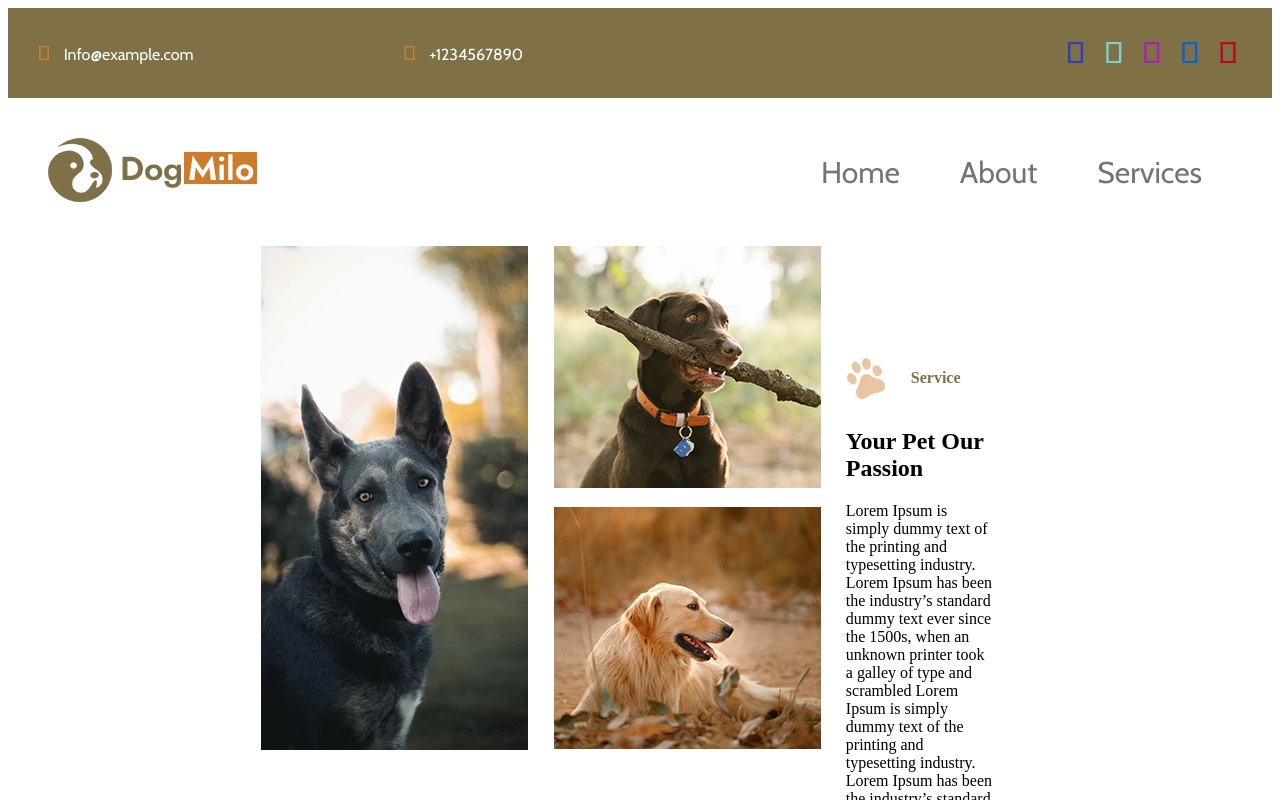
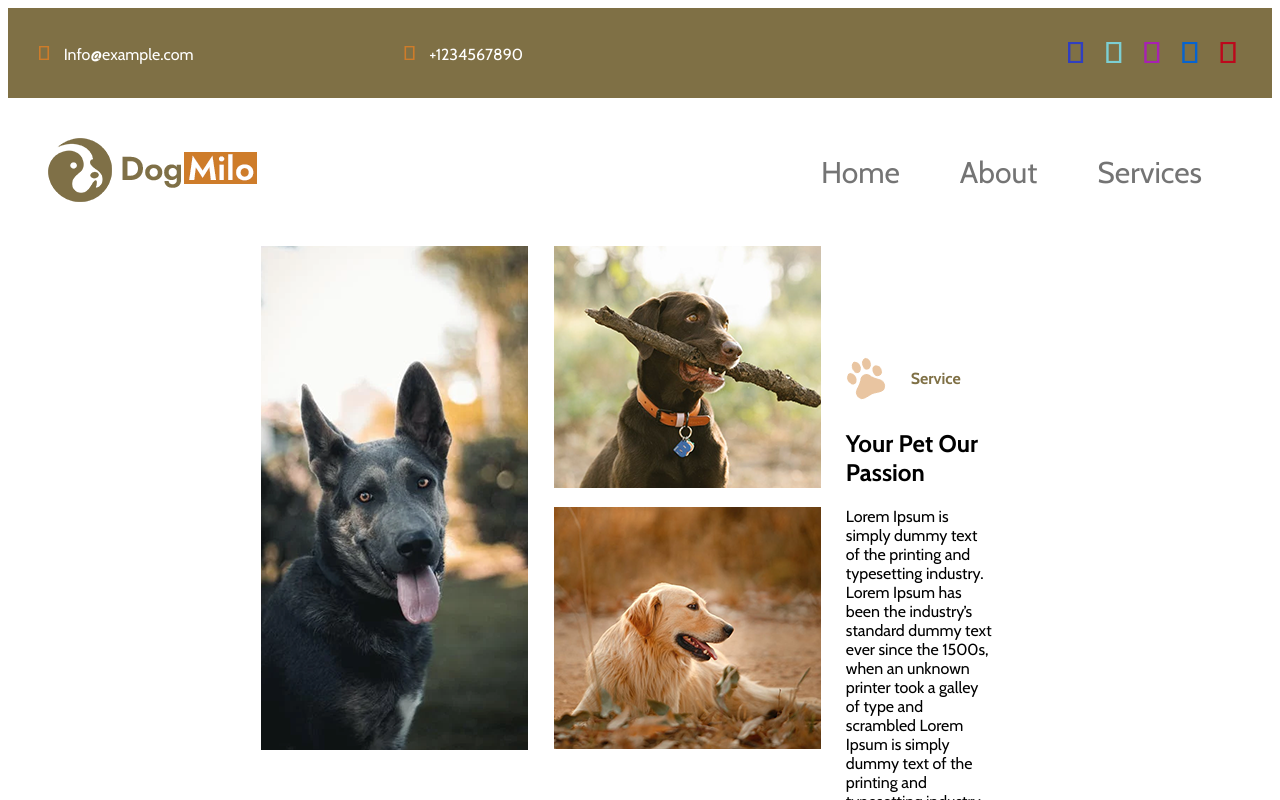
Before and after one commit to maurocazzato/proj-html-vuejs, a Vue app: page /Services in a window 1280 px wide. Shown: the top 800 px of the page. Built offline with nearby package versions, Linux system fonts and the light colour scheme.

Commit message:
font in app services

```diff
--- a/src/components/pages/appServices.vue
+++ b/src/components/pages/appServices.vue
@@ -112,7 +112,10 @@ export default {
 
 <style lang="scss" scoped>
 
+*{
+    font-family: 'Cabin', sans-serif;
 
+}
 
 .service {
     width: 60%;
```
